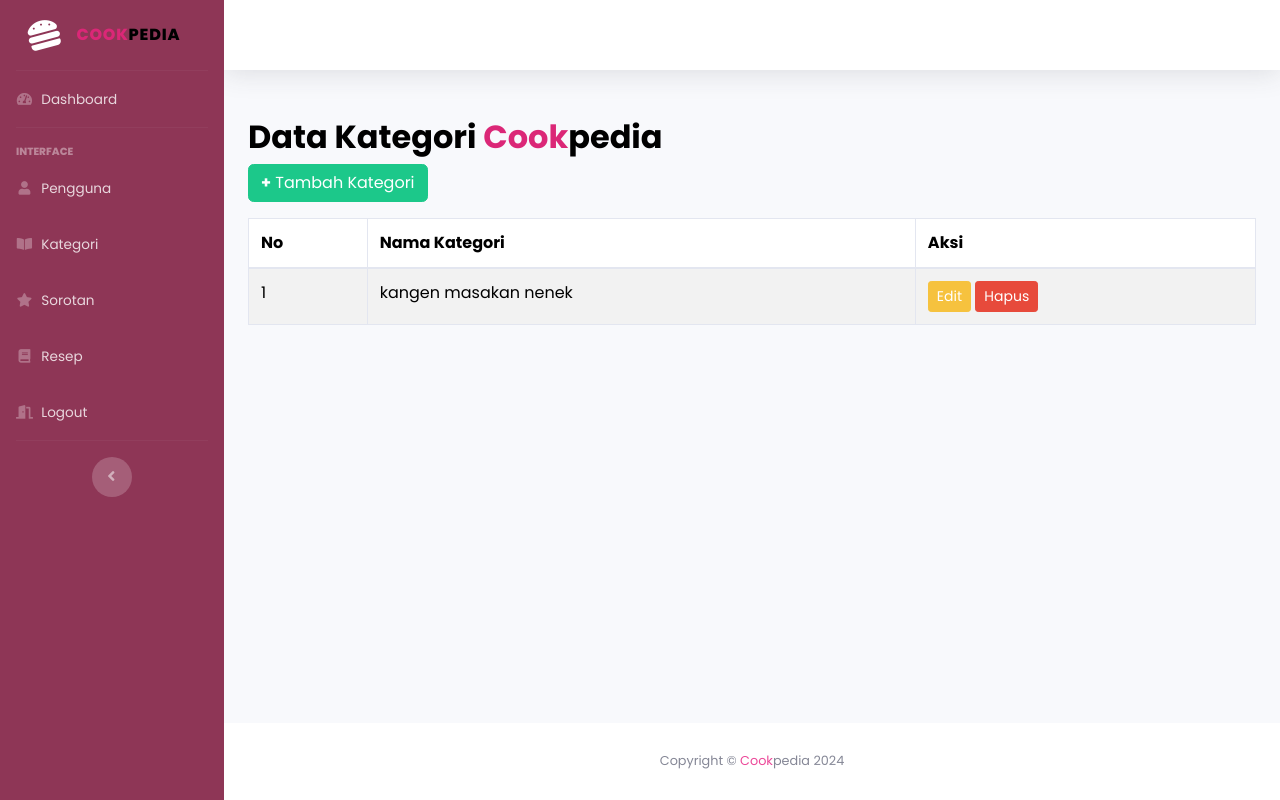
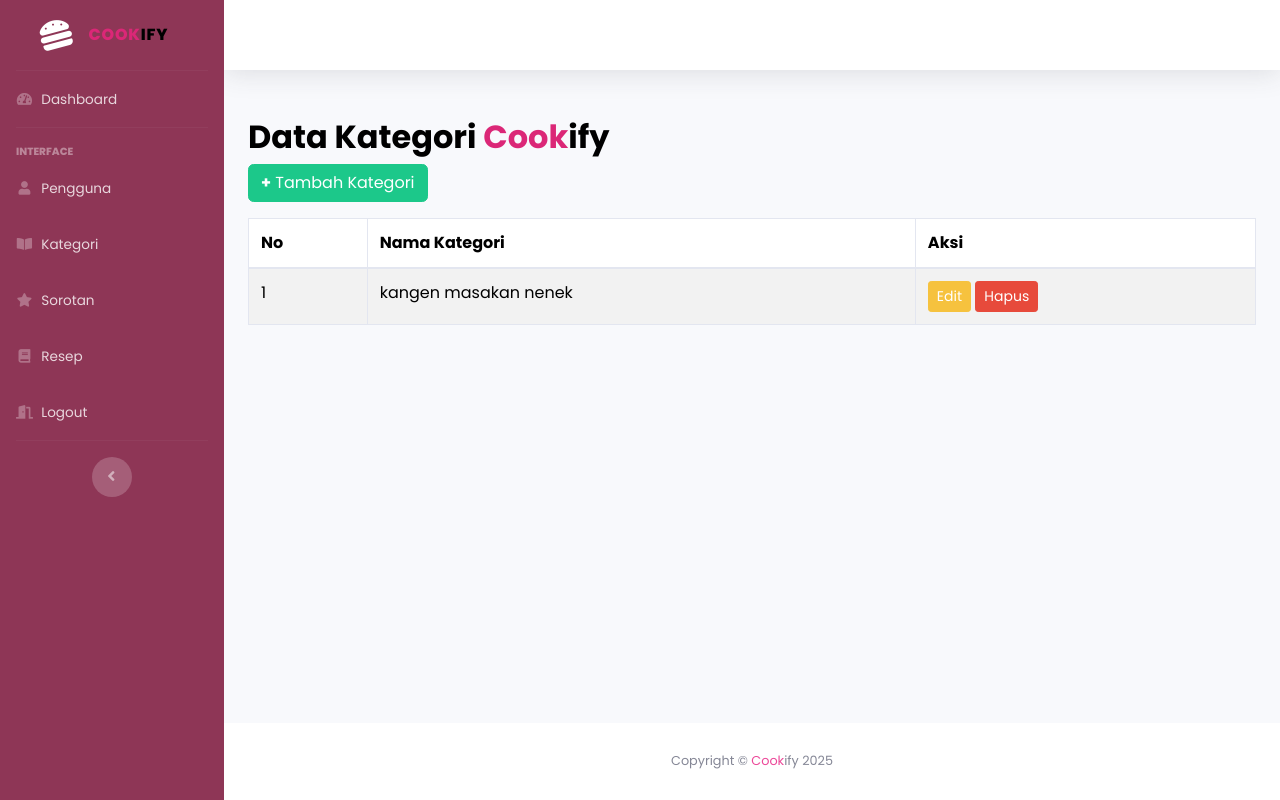
Before and after one commit to kampusriset/23g_flask_resep_masakan, a Flask app: page /admin/category in a window 1280 px wide. Run offline with Flask 3, Linux system fonts and the light colour scheme; data comes from the database, SQL or seed files in the repository; parts of the project's set-up code (start-up, migrations or seed data) failed here and were passed over; some libraries are stand-ins or nearby versions.

Commit message:
adalah pokoknya

```diff
--- a/app/templates/admin/kategori.html
+++ b/app/templates/admin/kategori.html
@@ -37,7 +37,7 @@
           <div class="sidebar-brand-icon rotate-n-15">
             <i class="fas fa-hamburger"></i>
           </div>
-          <div class="sidebar-brand-text mx-3 text-black"><span style="color: rgb(219 39 119)">Cook</span>pedia</div>
+          <div class="sidebar-brand-text mx-3 text-black"><span style="color: rgb(219 39 119)">Cook</span>ify</div>
         </a>
 
         <!-- Divider -->
@@ -128,7 +128,7 @@
           <!-- End of Topbar -->
 
           <div class="container mt-5">
-            <h2 class="font-weight-bold text-black">Data Kategori <span style="color: rgb(219 39 119)">Cook</span>pedia</h2>
+            <h2 class="font-weight-bold text-black">Data Kategori <span style="color: rgb(219 39 119)">Cook</span>ify</h2>
             <!-- Button trigger modal for adding data -->
             <button type="button" class="btn btn-success mb-3" data-bs-toggle="modal" data-bs-target="#modalTambahData"><b>+</b> Tambah Kategori</button>
 
@@ -216,7 +216,7 @@
         <footer class="sticky-footer bg-white">
           <div class="container my-auto">
             <div class="copyright text-center my-auto">
-              <span>Copyright &copy; <span style="color: rgb(236 72 153)">Cook</span>pedia 2024</span>
+              <span>Copyright &copy; <span style="color: rgb(236 72 153)">Cook</span>ify 2025</span>
             </div>
           </div>
         </footer>
```
